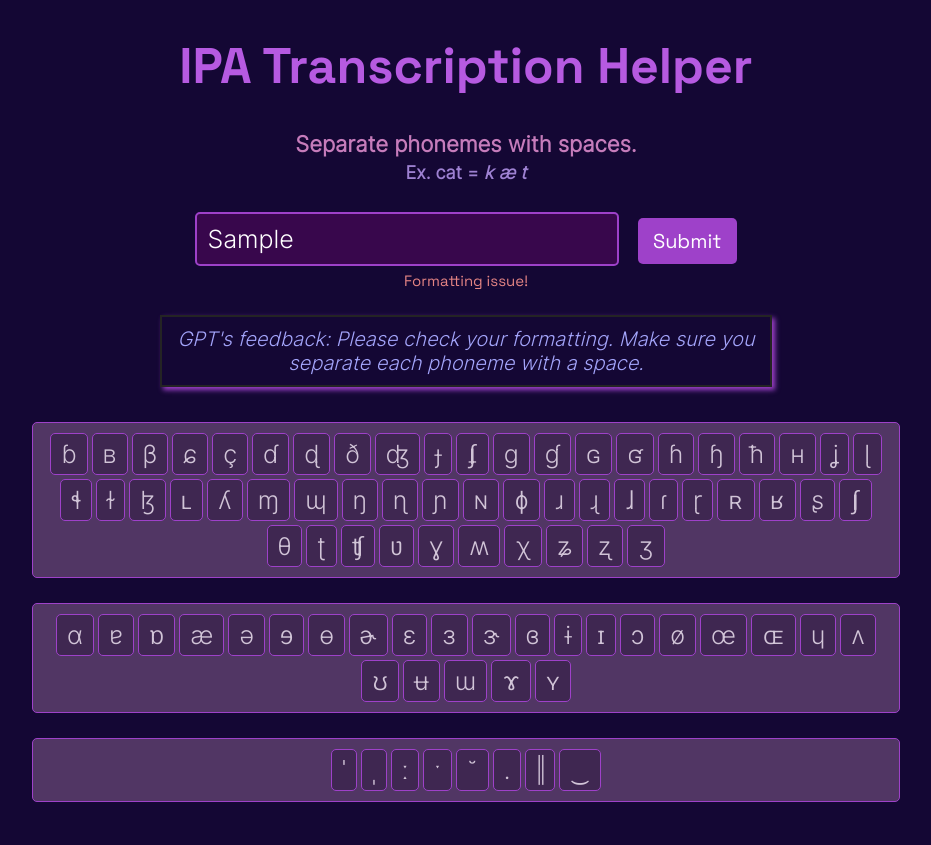
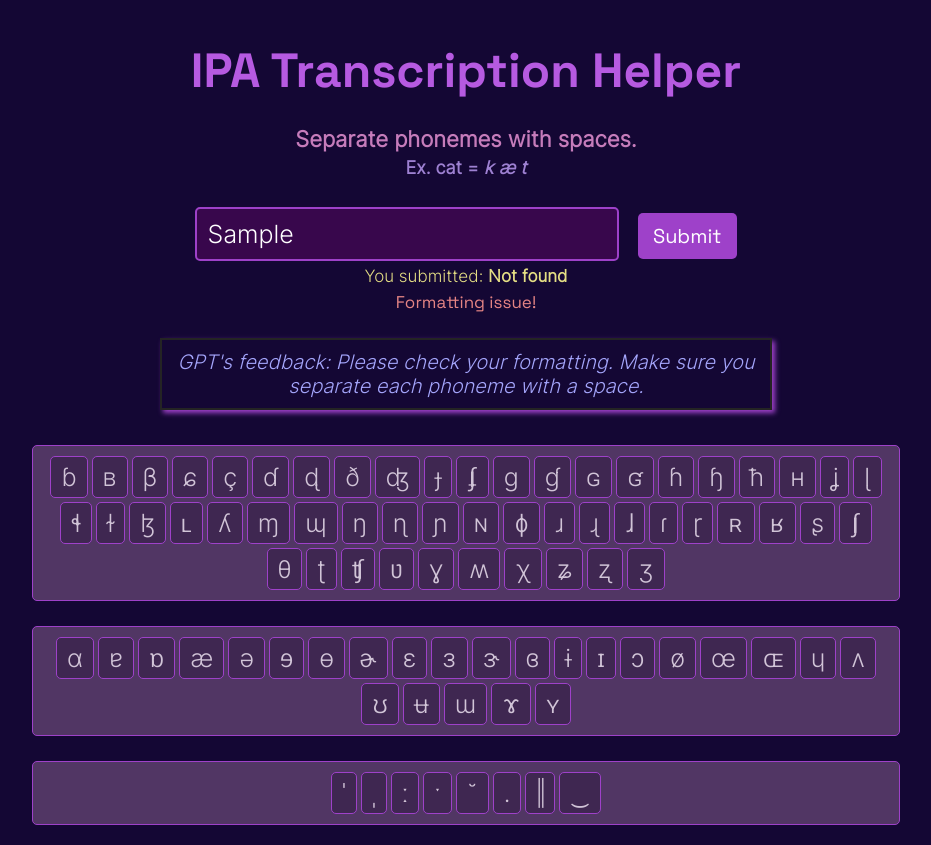
Before and after one commit to EliteApex/IPA-Transcription-Tool, a website: page public/index.html in a window 1280 px wide. Both pictures are taken after typing "Sample" into the empty fields and a click on the button "Submit". Shown: the whole page, without its empty margins (174-1105 px from the left). Before the commit the page ends 822 px from the top, so only its background shows below. Drawn offline with Linux system fonts and the light colour scheme; no server answers.

Commit message:
Add word submitted display, remove console logs

```diff
--- a/gpt.js
+++ b/gpt.js
@@ -1,11 +1,11 @@
 require('dotenv').config();
 const axios = require('axios');
 
-console.log('KEY: ', process.env.OPENAI_API_KEY);
+//console.log('KEY: ', process.env.OPENAI_API_KEY);
 
 const getFeedback = async (word, willsTranscription, studentsTranscription) => {
-    console.log("GPT RECEIVED: ");
-    console.log(word, willsTranscription, studentsTranscription);
+    //console.log("GPT RECEIVED: ");
+    //console.log(word, willsTranscription, studentsTranscription);
     try {
         const response = await axios.post('https://api.openai.com/v1/chat/completions', {
             model: "gpt-4",
--- a/public/gpt.js
+++ b/public/gpt.js
@@ -1,11 +1,11 @@
 require('dotenv').config();
 const axios = require('axios');
 
-console.log('KEY: ', process.env.OPENAI_API_KEY);
+//console.log('KEY: ', process.env.OPENAI_API_KEY);
 
 const getFeedback = async (word, willsTranscription, studentsTranscription) => {
-    console.log("GPT RECEIVED: ");
-    console.log(word, willsTranscription, studentsTranscription);
+    //console.log("GPT RECEIVED: ");
+    //console.log(word, willsTranscription, studentsTranscription);
     try {
         const response = await axios.post('https://api.openai.com/v1/chat/completions', {
             model: "gpt-4",
--- a/public/index.html
+++ b/public/index.html
@@ -17,9 +17,10 @@
             <input type="text" id="textInput" placeholder="Enter your IPA transcription here" autocomplete="off"/>
             <button type="submit">Submit</button>
         </form>
+        <div id="wordSubmitted"></div>
         <div id="metaFeedback"></div>
         <div class="feedback-container">
-            <div id="feedback">Your feedback content</div>
+            <div id="feedback">Your feedback content</b></div>
         </div>
         <div id="ipaKeyboard1" class="ipaKeyboard"></div>
         <div id="ipaKeyboard2" class="ipaKeyboard"></div>
--- a/public/script.js
+++ b/public/script.js
@@ -55,6 +55,7 @@ var wrongFormatFeedback = 'Please check your formatting. Make sure you separate
 var button = document.querySelector('button');
 var feedbackElement = document.getElementById('feedback');
 var metaFeedbackElement = document.getElementById('metaFeedback');
+var wordSubmittedElement = document.getElementById('wordSubmitted');
 
 var gotCorrect = false; // track whether to move onto the next word
 
@@ -103,6 +104,7 @@ document.getElementById('textForm').addEventListener('submit', function(e) {
             gotCorrect = false;
             textInput.value = '';             // clear input box
             metaFeedbackElement.style.display = 'none';
+            wordSubmittedElement.style.display = 'none';
 
             // get the next word
             fetch('/next-word')
@@ -125,6 +127,9 @@ document.getElementById('textForm').addEventListener('submit', function(e) {
                 });
         }
         else {  // submitted text
+            wordSubmittedElement.innerHTML = 'You submitted: <b>' +  data + '</b>';
+            wordSubmittedElement.style.display = 'block';
+
             // if correct, set correct, display hardcoded message
             if (data === currWillTransc) {
 
--- a/public/style.css
+++ b/public/style.css
@@ -54,12 +54,29 @@
     font-style: normal;
 }
 
+body {
+    font-family: 'Inter';
+    font-weight: lighter;
+    background-color: #140734;
+    color: #efcdff;
+    text-align: center;
+}
 
 h1 {
     font-family: 'Space Grotesk';
     font-weight: bold;
     color: #b65ae1;
-    font-size: 50px;
+    font-size: 48px;
+    margin-top: 40px;
+    margin-bottom: 25px;
+}
+
+
+#wordDisplay {
+    font-size: 34px;
+    font-family: 'InterB';
+    margin-bottom: 0px;
+    padding-bottom: 0px;
 }
 
 h2 {
@@ -76,14 +93,6 @@ h3 {
     margin-top: 5px;
     margin-bottom: 25px;
     color: #9e81d2;
-}
-
-body {
-    font-family: 'Inter';
-    font-weight: lighter;
-    background-color: #140734;
-    color: #efcdff;
-    text-align: center;
 }
 
 #app {
@@ -103,13 +112,6 @@ body {
     font-family: 'Inter';
     color: white;
     background-color: #38074c;
-}
-
-#wordDisplay {
-    font-size: 35px;
-    font-family: 'InterB';
-    margin-bottom: 0px;
-    padding-bottom: 0px;
 }
 
 button {
@@ -159,16 +161,26 @@ button:hover {
     padding: 10px;           /* This adds some space inside the box */
     margin: 10px;            /* This adds some space outside the box */
     box-shadow: 3px 3px 5px #9e41c9; /* Optional: Adds a shadow for a 3D effect */
-    overflow-y: auto;
+    overflow-y: scroll;
     color: #a4a5fb;
+    scrollbar-color: #905ab7 #3a3c9c;
+
 }
 
 #metaFeedback {
     display: none;
-    margin-top: 5px;
     font-family: 'Space Grotesk';
     color: #e48484;
-    font-size: 15px;
+    font-size: 17px;
+}
+
+#wordSubmitted {
+    display: none;
+    margin-top: 5px;
+    margin-bottom: 5px;
+    font-family: 'Inter';
+    color: #e4de84;
+    font-size: 17px;
 }
 
 .keyboard-container {
--- a/public/words.js
+++ b/public/words.js
@@ -9,7 +9,7 @@ const wordsInOrder = [];
 // words.csv should have two columns, Word and Transcription
 // callback function runs when readCSV complete.
 (function readCSV() {
-  console.log("CSV being read");
+  console.log("Reading words.csv");
   fs.createReadStream(csvPath)
     .pipe(csv())
     .on('data', (row) => {
--- a/server.js
+++ b/server.js
@@ -24,7 +24,7 @@ app.get('/', (req, res) => {
 
 // Endpoint to handle the form submission
 app.post('/submit-text', (req, res) => {
-    console.log('Text received:', req.body.textInput);
+    //console.log('Text received:', req.body.textInput);
     res.send(req.body.textInput);
   });
 
@@ -33,7 +33,7 @@ app.get('/next-word', (req, res) => {
 });
 
 app.post('/feedback', async (req, res) => {
-    console.log("SERVER RECEIVED: ", req.body); // Add this line to log the request body
+    //console.log("SERVER RECEIVED: ", req.body); // Add this line to log the request body
     const { word, willsTranscription, studentsTranscription } = req.body;
 
     try {
```
